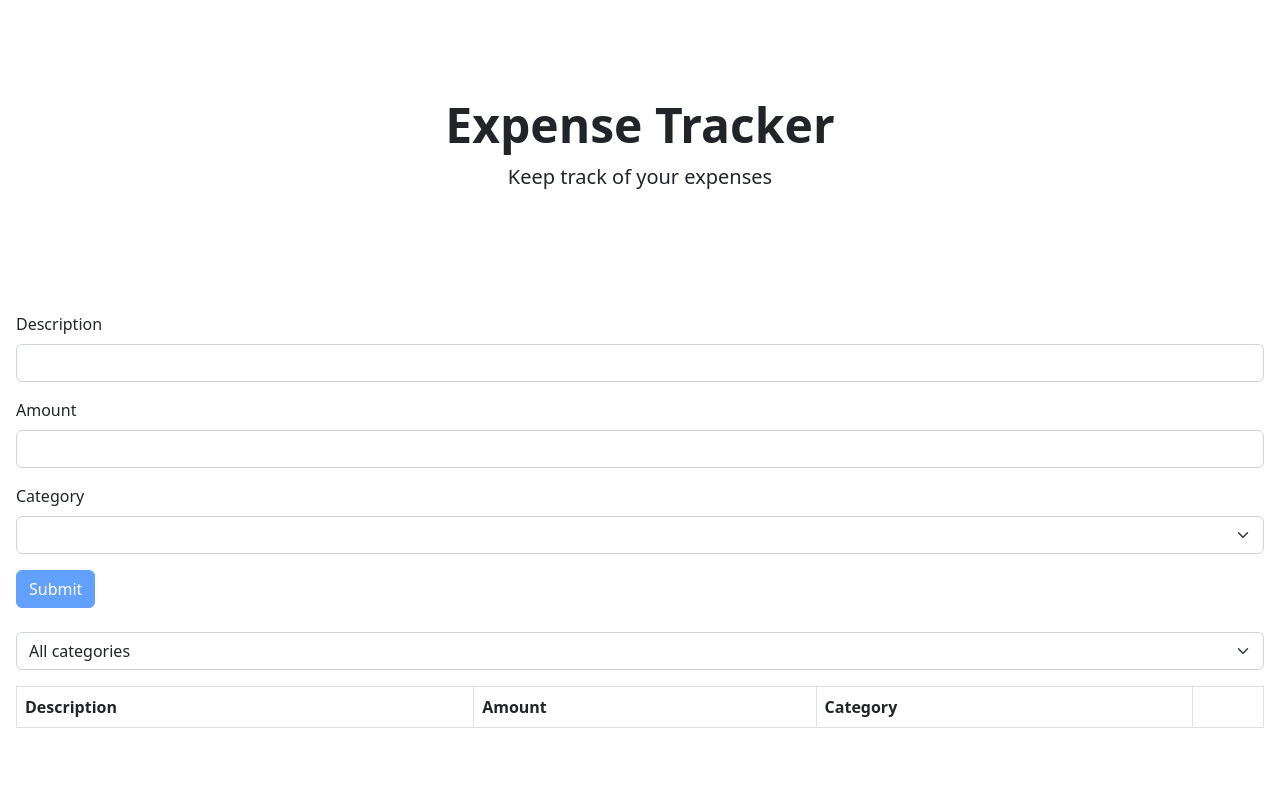
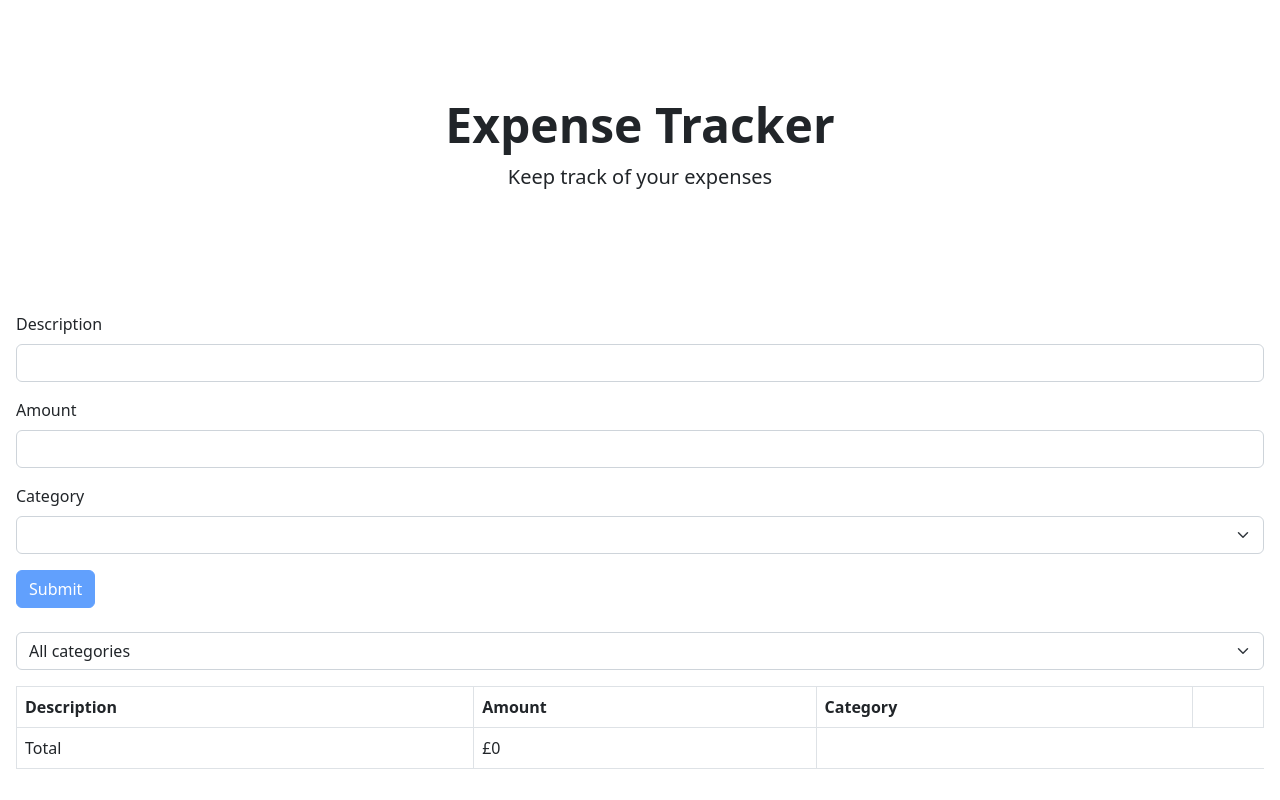
Before and after one commit to dantrovato/Expense-Tracker-in-React18, a React (Vite) app: page / in a window 1280 px wide. Built offline with nearby package versions, Linux system fonts and the light colour scheme.

Commit message:
Add total row to the table

```diff
--- a/src/components/table/Table.tsx
+++ b/src/components/table/Table.tsx
@@ -25,6 +25,12 @@ const Table = ({ items, onDelete }: Props) => {
     return category === "All categories" || item.category === category;
   });
 
+  const getTotal = () => {
+    let total = 0;
+    items.forEach((item) => (total += item.amount));
+    return total;
+  };
+
   return (
     <>
       <Category onSelect={handleSelect} value={category}></Category>
@@ -41,7 +47,7 @@ const Table = ({ items, onDelete }: Props) => {
           {itemsToDisplay.map((item, index) => (
             <tr key={index}>
               <td>{item.description}</td>
-              <td>{item.amount}</td>
+              <td>£{item.amount}</td>
               <td>{item.category}</td>
               <td>
                 <button
@@ -53,6 +59,10 @@ const Table = ({ items, onDelete }: Props) => {
               </td>
             </tr>
           ))}
+          <tr>
+            <td>Total</td>
+            <td>£{getTotal()}</td>
+          </tr>
         </tbody>
       </table>
     </>
```
